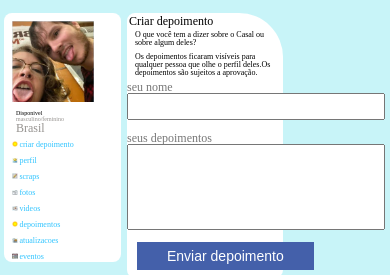
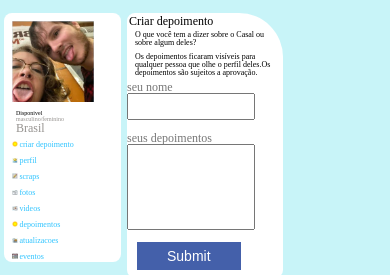
Before and after one commit to MarceloBiotto/orkut, a plain HTML site: page criar-depoimento.html in a window 390 px wide. Shown: the part 61-336 px from the top of the page. Drawn offline with nearby package versions, Linux system fonts and the light colour scheme.

Commit message:
finalizando algumas alteraçoes na aba de depoimentos

```diff
--- a/criar-depoimento.css
+++ b/criar-depoimento.css
@@ -68,4 +68,11 @@ input[type="submit"] {
 .menu__depoimento, .menu__depoimento-item {
 font-size: 8px;
 }
+
+.field input {
+  min-width:  120px;
 }
+.nome{
+  width: 80px;
+}
+}
--- a/criar-depoimento.html
+++ b/criar-depoimento.html
@@ -87,13 +87,13 @@
               <form id="form">
                 <div class="field">
                   <label for="from_name">seu nome</label>
-                  <input type="text" name="from_name" id="from_name">
+                  <input type="text" name="from_name" id="from_name" class="nome">
                 </div>
                 <div class="field">
                   <label for="message">seus depoimentos</label>
                   <input type="text" name="message" id="depoimento" class="caixa__depoimento">
                 </div>
-                <input type="submit" id="button" value="Enviar depoimento" class="botao__depoimento">
+                <input type="submit" id="button" class="botao__depoimento">
               </form>
 
 
--- a/depoimento.css
+++ b/depoimento.css
@@ -127,4 +127,6 @@
         font-size: 8px;
     }
 
+
+
 }
```
